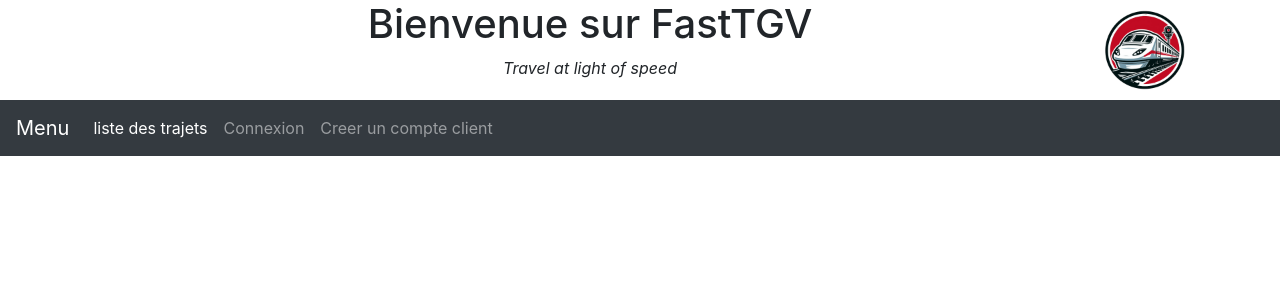
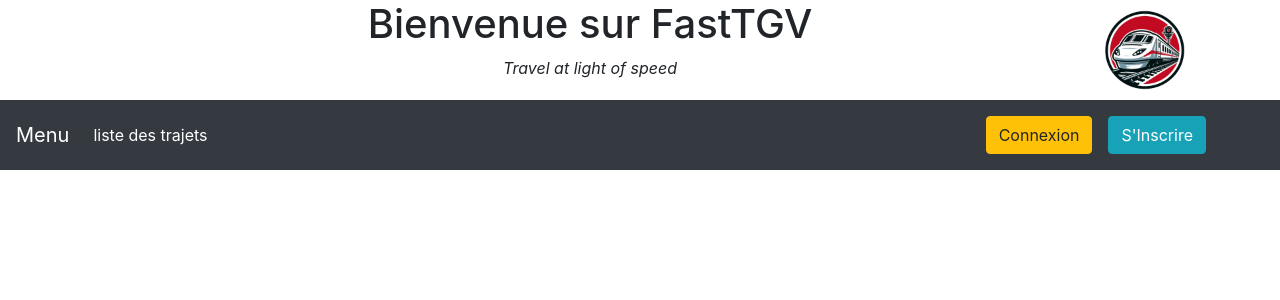
Before and after one commit to aeomath/reservations-Adam-Benabou, a Django app: page /booking/menu/ in a window 1280 px wide. Shown: the top 300 px of the page. Run offline with Django 4.2, Linux system fonts and the light colour scheme.

Commit message:
Ajout de la page de profil et mise en forme du menu de navigation

```diff
--- a/reservations/booking/templates/booking/delete_reservation.html
+++ b/reservations/booking/templates/booking/delete_reservation.html
@@ -13,6 +13,7 @@
             <p> Etes-vous sûr de vouloir supprimer la réservation {{ reservation }} ? , cette action est irreversible</p>
             <p> Vous ne serez pas remboursé </p>
             <button type="submit" class="btn btn-danger btn-lg btn-block">Supprimer</button>
+            <a href="{% url 'reservations' %}" class="btn btn-secondary btn-lg btn-block">Annuler</a>
         </form>
     {% else %}
         <div class="alert alert-info" role="alert">
--- a/reservations/booking/templates/booking/menu_pas_auth.html
+++ b/reservations/booking/templates/booking/menu_pas_auth.html
@@ -40,11 +40,19 @@
             <li class="nav-item active">
               <a class="nav-link" href="{% url 'trajets' %}">liste des trajets<span class="sr-only">(current)</span></a>
             </li>
-            <li class="nav-item">
-                <a class="nav-link" href="{% url 'login' %}">  <span class="sr"> Connexion </span></a>
-            </li>
-            <li class="nav-item">
-                <a class="nav-link" href="{% url 'register' %}">  <span class="sr"> Creer un compte client </span></a>
+          </ul>
+            <ul class="navbar-nav ml-auto" style="margin-right: 50px">
+                <li class="nav-item dropdown">
+                    <a class="nav-link" href="{% url 'login' %}">
+                        <button class="btn btn-warning" type="button">Connexion</button>
+                    </a>
+                </li>
+                <li class="nav-item dropdown">
+                    <a class="nav-link" href="{% url 'register' %}">
+                        <button class="btn btn-info" type="button">S'Inscrire</button>
+                    </a>
+                </li>
+
           </ul>
         </div>
     </nav>
--- a/reservations/booking/urls.py
+++ b/reservations/booking/urls.py
@@ -13,4 +13,5 @@ urlpatterns = [
     path("modifier_reservation/<int:reservation_id>/", views.edit_reservation, name="modifier_reservation"),
     path("supprimer_reservation/<int:reservation_id>/", views.delete_reservation, name="supprimer_reservation"),
     path("register", views.register, name="register"),
+    path("profil", views.profil, name="profil"),
 ]
--- a/reservations/booking/views.py
+++ b/reservations/booking/views.py
@@ -124,3 +124,8 @@ def register(request):
     else:
         form = Register_Client()
     return render(request, 'booking/register.html', {'form': form})
+
+@login_required(login_url='/booking/accounts/login')
+def profil(request):
+    template = "booking/profil.html"
+    return render(request, template)
```
Also changed, not shown: reservations/booking/templates/booking/base.html (deleted, +0 -30 lines), reservations/booking/templates/booking/profil.html (added, +26 -0 lines).
